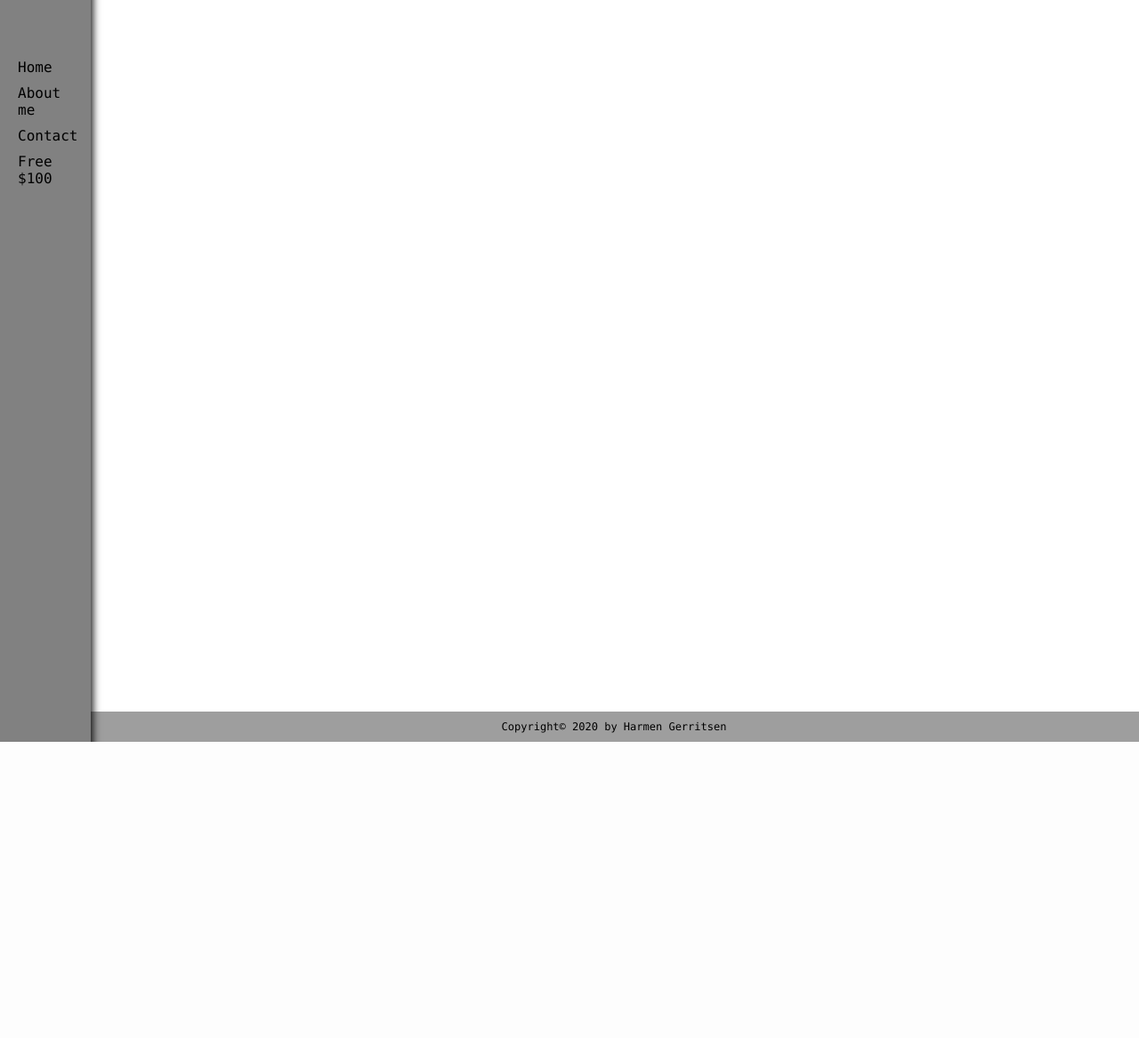
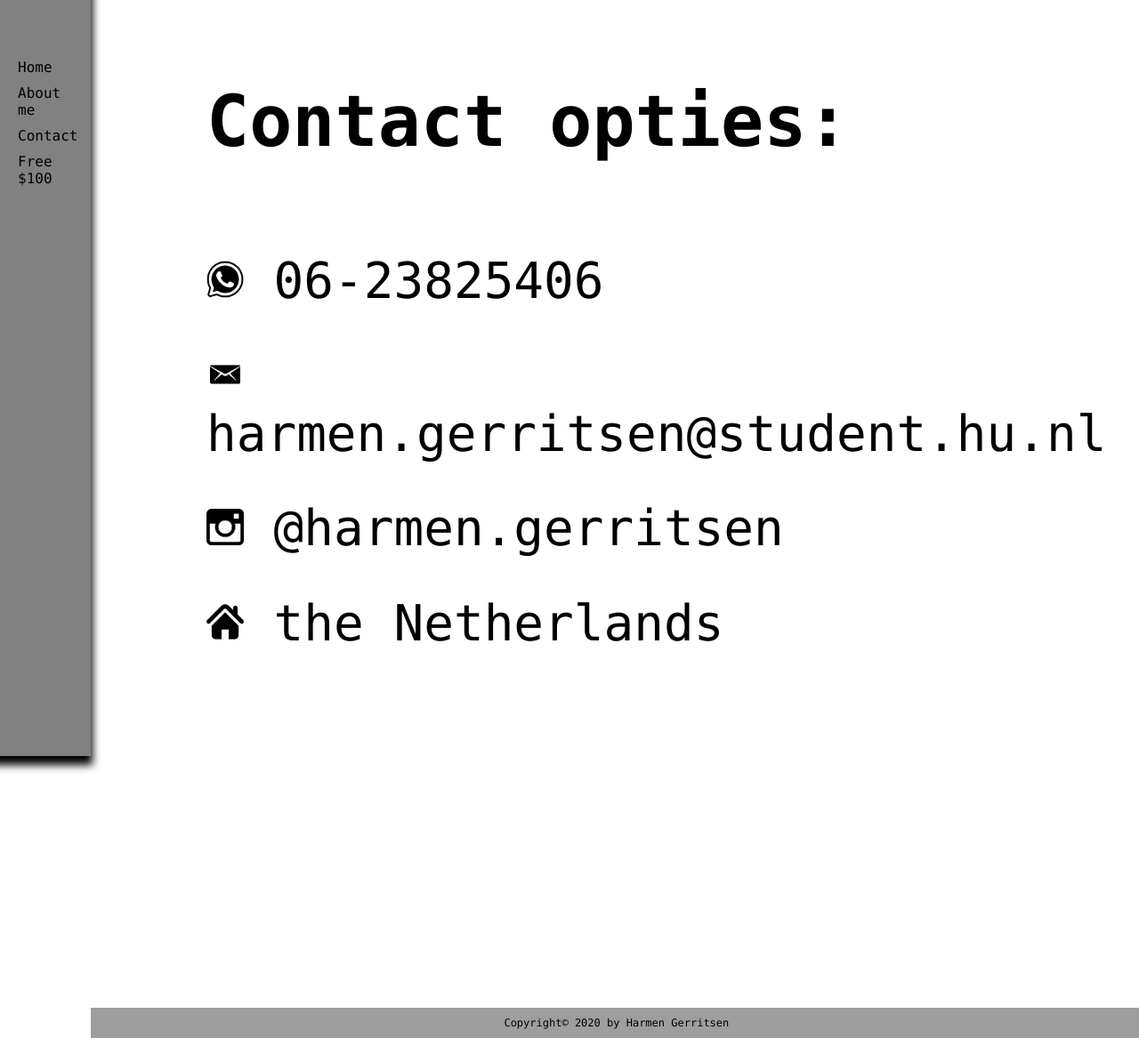
Before and after one commit to HarmenGerritsen/portfolio2, a Flask app: page /contact in a window 1280 px wide. Shown: the whole page at 89% size. Before the commit the page ends 834 px from the top, so only its background shows below. Run offline with Flask 2, Linux system fonts and the light colour scheme; grey boxes are pictures that could not be loaded.

Commit message:
commit 7 changed to webstorm

```diff
--- a/static/contact.css
+++ b/static/contact.css
@@ -16,11 +16,11 @@
 ul {
     list-style-type: none;
 }
-li {
+.list-1 {
     text-align: left;
     margin: 10px 10px 10px -20px;
 }
-li:hover {
+.list-1:hover {
     animation-name: hover;
     animation-duration: 300ms;
     animation-fill-mode: forwards;
@@ -33,11 +33,61 @@ li:hover {
         transform: scale(1.2);
     }
 }
+
+/*contactlist*/
+ol {
+    margin-left: 15%;
+    margin-top: 7%;
+    list-style-type: none;
+}
+.list-contact {
+    margin: 0 auto 4%;
+    font-size: 350%;
+}
+.link {
+    text-decoration: none;
+    color: black;
+}
+.link:hover {
+    animation-name: link;
+    animation-duration: 300ms;
+    animation-fill-mode: forwards;
+}
+.list-image:hover {
+    animation-name: image;
+    animation-duration: 300ms;
+    animation-fill-mode: forwards;
+}
+@keyframes link {
+    0% {
+        color: #585858;
+        font-size: 100%;
+    }
+    100% {
+        color: #585858;
+        font-size: 120%;
+    }
+}
+@keyframes image {
+    0% {
+        width: 4%;
+        height: 4%;
+    }
+    100% {
+        width: 5%;
+        height: 5%;
+    }
+}
+#list-title {
+    font-size: 500%;
+    font-weight: bold;
+    margin-bottom: 100px;
+}
 /* footer */
 footer {
     float: bottom;
-    margin: 100vh 0 0 100px;
-    width: calc(100% - 120px);
+    margin: 50vh 0 0 8%;
+    width: 90.7%;
     height: auto;
     text-align: center;
     padding: 10px;
--- a/static/main.css
+++ b/static/main.css
@@ -75,8 +75,8 @@ li:hover {
 footer {
     float: left;
     margin-bottom: 0;
-    margin-left: 100px;
-    width: calc(100% - 120px);
+    margin-left: 8%;
+    width: 90.7%;
     height: auto;
     text-align: center;
     padding: 10px;
--- a/templates/contact.html
+++ b/templates/contact.html
@@ -9,11 +9,25 @@
 <body>
 <div class="navbar">
     <ul>
-        <li><a class="menu" href="/">Home</a></li>
-        <li><a class="menu" href="/about">About me</a></li>
-        <li><a class="menu" href="/contact">Contact</a></li>
-        <li><a class="menu" href="https://www.youtube.com/watch?v=dQw4w9WgXcQ&ab_channel=RickAstleyVEVO">Free $100</a></li>
+        <li class="list-1"><a class="menu" href="/">Home</a></li>
+        <li class="list-1"><a class="menu" href="/about">About me</a></li>
+        <li class="list-1"><a class="menu" href="/contact">Contact</a></li>
+        <li class="list-1"><a class="menu" href="https://www.youtube.com/watch?v=dQw4w9WgXcQ&ab_channel=RickAstleyVEVO" target="_blank">Free $100</a></li>
     </ul>
+</div>
+<div>
+    <ol>
+        <li class="list-contact" id="list-title">Contact opties:</li>
+        <li class="list-contact">
+            <a class="link" href="https://www.whatsapp.com/download/" target="_blank"><img class="list-image" src="../static/whatsapp.png" alt="whatsapp" style="height: 4%; width: 4%">  06-23825406</a></li>
+        <li class="list-contact">
+            <a class="link" href="https://outlook.office365.com/" target="_blank"><img class="list-image" src="../static/email.png" alt="email" style="height: 4%; width: 4%">  harmen.gerritsen@student.hu.nl</a></li>
+        <li class="list-contact">
+            <a class="link" href="https://www.instagram.com/harmen_gerritsen/" target="_blank"><img class="list-image" src="../static/instagram.png" alt="instagram" style="height: 4%; width: 4%">  @harmen.gerritsen</a></li>
+        <li class="list-contact">
+            <a class="link" href="https://www.google.nl/maps/@52.0444112,5.0375825,3a,75y,104.85h,87.52t/data=!3m8!1e1!3m6!1sAF1QipPP5yvyo57JUjCCT68jAKd_NIzSSViZG-bcUmwX!2e10!3e11!6shttps:%2F%2Flh5.googleusercontent.com%2Fp%2FAF1QipPP5yvyo57JUjCCT68jAKd_NIzSSViZG-bcUmwX%3Dw203-h100-k-no-pi-5.7710347-ya44.820137-ro1.1415874-fo100!7i7200!8i3600" target="_blank">
+                <img class="list-image" src="../static/house.png" alt="post" style="height: 4%; width: 4%">  the Netherlands</a></li>
+    </ol>
 </div>
 <footer>Copyright© 2020 by Harmen Gerritsen</footer>
 </body>
--- a/templates/main.html
+++ b/templates/main.html
@@ -48,7 +48,7 @@
         <li><a class="menu" href="/">Home</a></li>
         <li><a class="menu" href="/about">About me</a></li>
         <li><a class="menu" href="/contact">Contact</a></li>
-        <li><a class="menu" href="https://www.youtube.com/watch?v=dQw4w9WgXcQ&ab_channel=RickAstleyVEVO">Free $100</a></li>
+        <li><a class="menu" href="https://www.youtube.com/watch?v=dQw4w9WgXcQ&ab_channel=RickAstleyVEVO" target="_blank">Free $100</a></li>
     </ul>
 </div>
 <footer>Copyright© 2020 by Harmen Gerritsen</footer>
```
Also changed, not shown: static/about.css (+72 -0 lines), templates/about.html (+22 -2 lines), static/email.png (added), static/house.png (added), static/instagram.png (added), static/pigeon.png (added), static/post.png (added), static/whatsapp.png (added).
